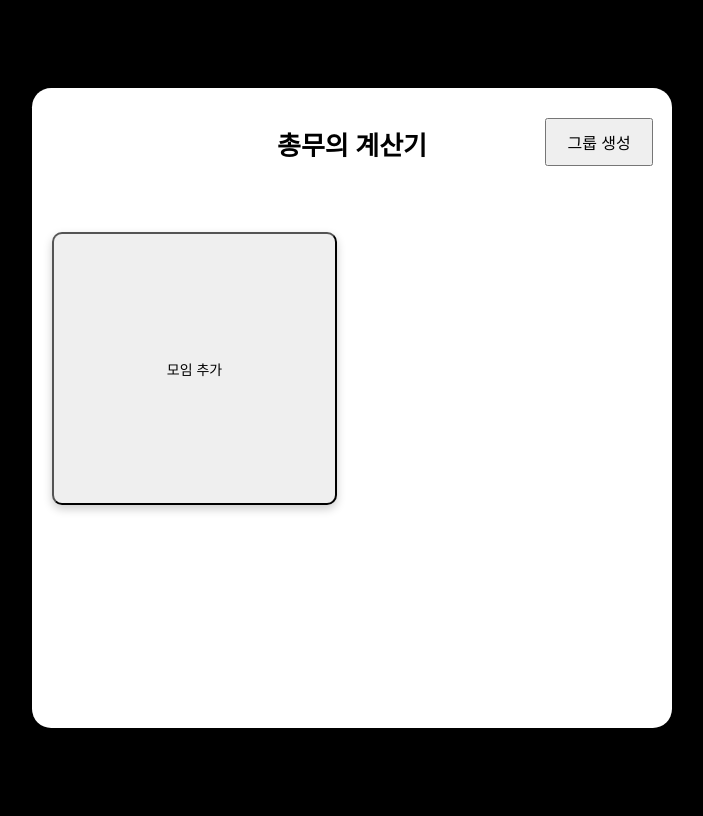
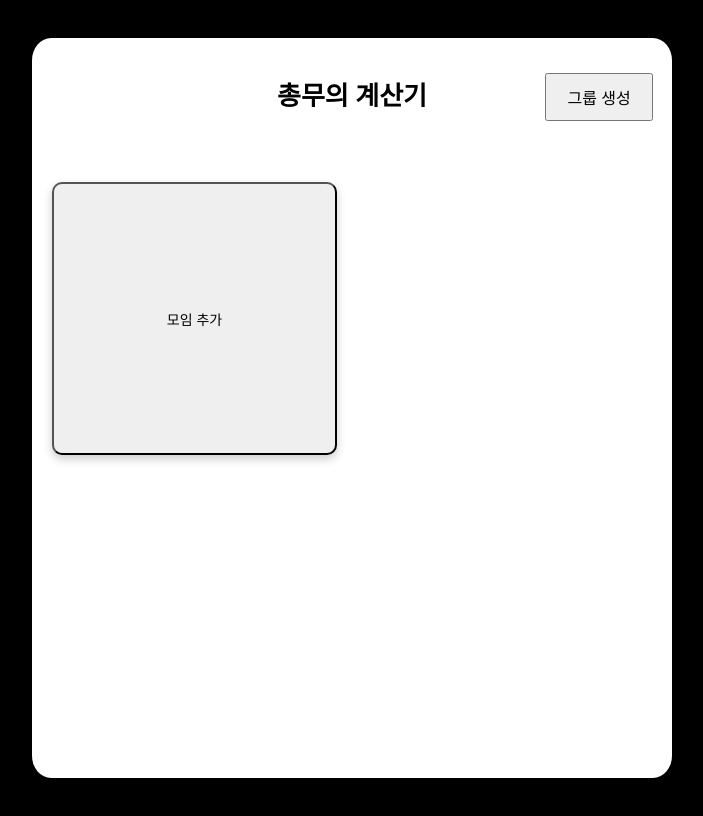
Before and after one commit to choi-jisoon/newdutchpay, a React (Create React App) app: page / in a window 1280 px wide. Shown: the whole page, without its empty margins (288-991 px from the left). Built offline with nearby package versions, Linux system fonts and the light colour scheme.

Commit message:
11/06 16:58pm commit

```diff
--- a/src/components/AddMeetingPage.js
+++ b/src/components/AddMeetingPage.js
@@ -15,6 +15,7 @@ const Container = styled.div`
    align-items: center;
    width: 100%;
    max-width: 400px;
+
    padding: 20px;
    background-color: #FFF;
    border-radius: 10px;
--- a/src/components/MainPage.js
+++ b/src/components/MainPage.js
@@ -11,7 +11,7 @@ const PageContainer = styled.div`
 
 const MainContainer = styled.div`
    min-width: 600px;
-   min-height: 600px;
+   min-height: 700px;
    padding: 20px;
    background-color: #FFF;
    position: relative;
```
Also changed, not shown: src/App.js (indentation only).
